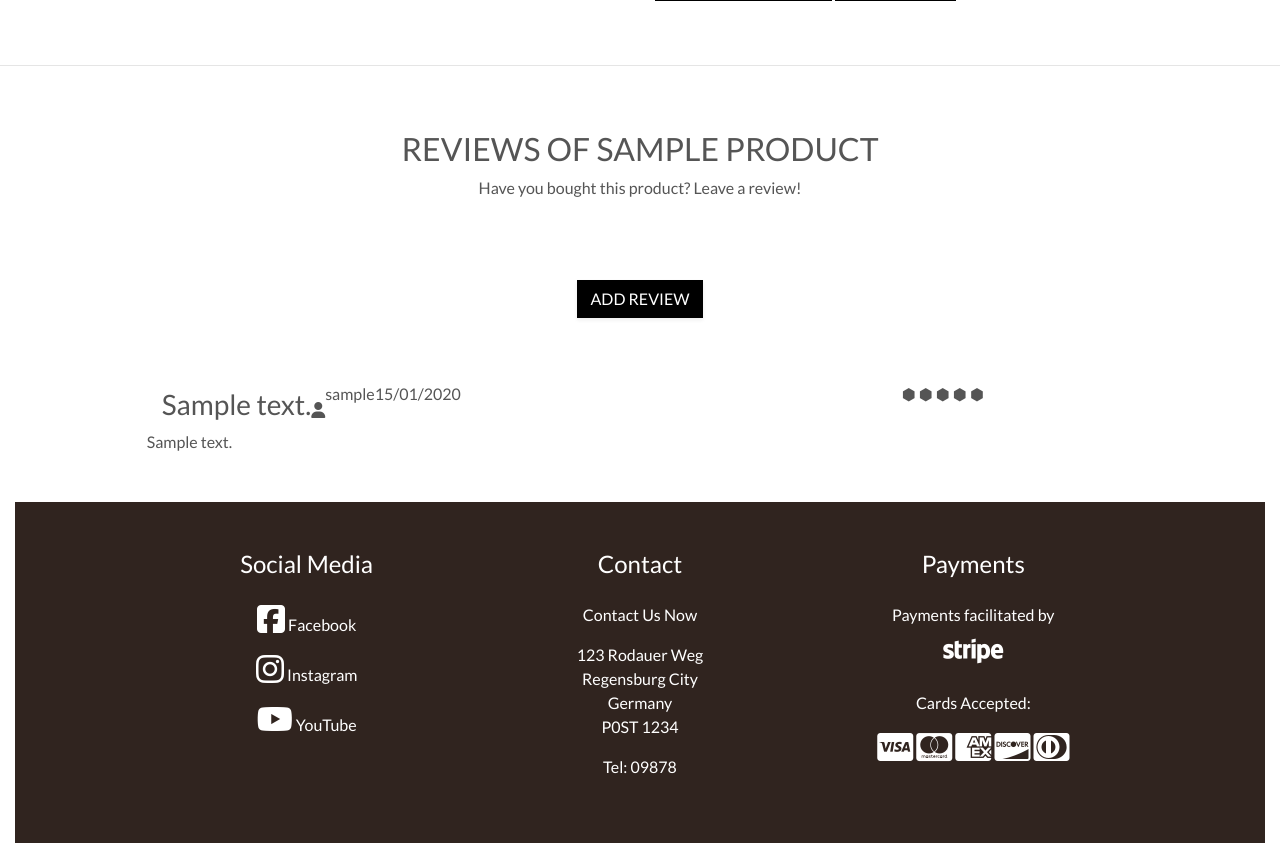
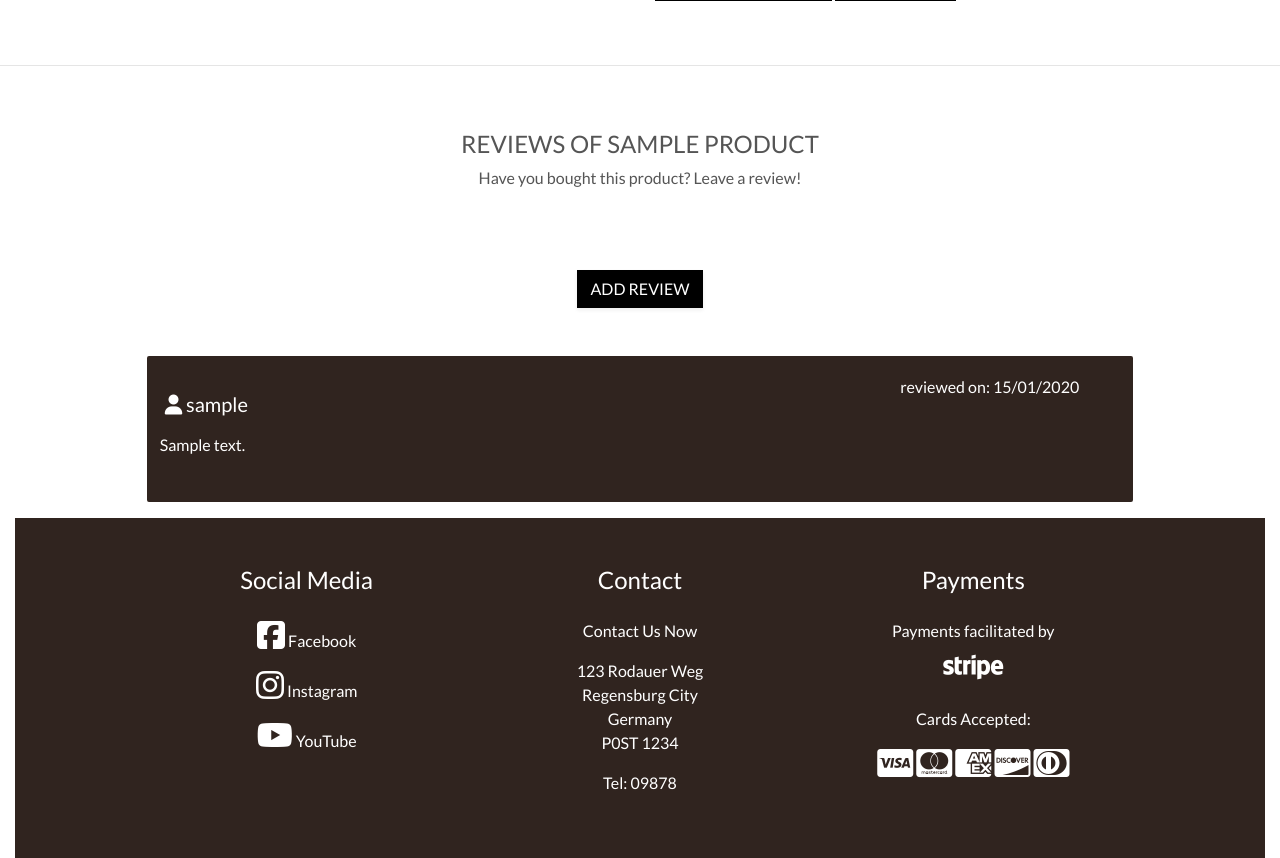
Before and after one commit to HinaKhan94/fetch, a Django app: page /products/1/ in a window 1280 px wide. Shown: the part 617-1475 px from the top of the page. Run offline with Django 3.2, Linux system fonts and the light colour scheme; tables that the repository leaves empty hold one stand-in row (values such as "Sample post"); grey boxes marked "Sample" are stand-in pictures; some libraries are stand-ins or nearby versions.

Commit message:
build: add delete a review template, view and url

```diff
--- a/products/static/reviews/css/review.css
+++ b/products/static/reviews/css/review.css
@@ -8,6 +8,10 @@
 
 .review-container {
     border-radius: 2px;
+    border: solid;
+    border-color: #30241f;
+    background-color: #30241f;
+    color: white;
 }
 
 .review-title {
@@ -15,6 +19,9 @@
     line-height: 0.8;
 }
 
+.review-content {
+    padding: 10px;
+}
 /* Add Review Page */
 
 .ib-form {
--- a/products/templates/products/product_detail.html
+++ b/products/templates/products/product_detail.html
@@ -1,5 +1,8 @@
 {% extends "base.html" %}
 {% load static %}
+{% block extra_css %}
+    <link rel="stylesheet" href="{% static 'reviews/css/review.css' %}">
+{% endblock %}
 
 {% block page_header %}
     <div class="container header-container">
@@ -130,26 +133,13 @@
                 <div class="col-12 col-lg-10 offset-lg-1 bg-ib-white mb-3 pt-3 pb-3 review-container">
                     <div class="row font-body text-dark-grey review-header mb-2">
                         <div class="col-12 col-sm-9 d-block d-md-flex flex-wrap align-items-end mb-1 mb-md-0">
-                            <h3 class="review-title weight-semibold d-block d-lg-inline mb-1 mb-md-0 me-md-3">{{ review.content }}</h3>
+                            <h3 class="review-title weight-semibold d-block d-lg-inline mb-1 mb-md-0 me-md-3"><i class="fas fa-user text-ib-light text-center"></i>  {{ review.user }}</h3>
+                        </div>
+                        <div class="col-12 col-sm-3 text-start text-sm-end">
                             <div class="d-inline-flex">
                                 <div class="review-user-div text-blue me-2 d-flex align-items-end ib-lh-1">
-                                    <div class="category-icon-circle-sm bg-blue me-1">
-                                        <i class="fas fa-user text-ib-light text-center"></i>
-                                    </div>
-                                    <p class="d-inline me-2">{% if review.user != None %}{{ review.user }}{% else %}Anonymous{% endif %}</p>
+                                    <p class="d-inline me-2"> reviewed on: {{ review.created_on|date:"d/m/Y" }} </p>
                                 </div>
-                                <p class="d-inline weight-light review-date m-0 ib-lh-1">{{ review.created_on|date:"d/m/Y" }}</p>
-                            </div>
-                        </div>
-                        <div class="col-12 col-sm-3 text-start text-sm-end">
-
-                            <!-- Review Rating -->
-                            <div class="rating-div review-rating ib-lh-1 pe-0">
-                                <span class="ib-lh-1 rating-hex-small rating-hex-{% if review.rating >= 1 %}true{% else %}false{% endif %}">&#x2B22;</span>
-                                <span class="ib-lh-1 rating-hex-small rating-hex-{% if review.rating >= 2 %}true{% else %}false{% endif %}">&#x2B22;</span>
-                                <span class="ib-lh-1 rating-hex-small rating-hex-{% if review.rating >= 3 %}true{% else %}false{% endif %}">&#x2B22;</span>
-                                <span class="ib-lh-1 rating-hex-small rating-hex-{% if review.rating >= 4 %}true{% else %}false{% endif %}">&#x2B22;</span>
-                                <span class="ib-lh-1 rating-hex-small rating-hex-{% if review.rating >= 5 %}true{% else %}false{% endif %}">&#x2B22;</span>
                             </div>
                         </div>
                     </div>
@@ -159,16 +149,16 @@
 
                     <!-- Review EDIT / DELETE Buttons -->
                     {% if request.user.is_superuser or request.user == review.user %}
-                        <div class="row">
+                        <div class="row review-content">
                             <div class="mt-2 gy-3">
 
                                 {% if request.user == review.user %}
                                     <!-- Edit Review - Review Author Only -->
-                                    <a href="{% url 'edit_review' review.id %}" class="edit-del-btn edit-btn font-title text-decoration-none weight-bold align-middle me-2">EDIT</a>
+                                    <a href="{% url 'edit_review' review.id %}" class="btn btn-outline-black rounded-0 mt-5 text-decoration-none text-uppercase shadow-sm">EDIT</a>
                                 {% endif %}
 
                                 <!-- Delete Review - Review Author or Superuser Only -->
-                                <button type="button" data-toggle="modal" data-target="#modal-{{ review.id }}" class="edit-del-btn del-btn font-title text-decoration-none weight-bold align-middle">DELETE</button>
+                                <button type="button" data-toggle="modal" data-target="#modal-{{ review.id }}" class="btn btn-black rounded-0 mt-5 text-decoration-none text-uppercase shadow-sm">DELETE</button>
                             </div>
                         </div>
 
@@ -188,7 +178,7 @@
                                     </div>
                                     <div class="modal-footer pt-0">
                                         <button type="button" class="edit-del-btn dismiss-btn font-title text-decoration-none weight-regular align-middle me-2" data-dismiss="modal">CLOSE</button>
-                                        <a href="" class="edit-del-btn del-btn font-title text-decoration-none weight-bold align-middle">DELETE</a>
+                                        <a href="{% url 'delete_review' review.id %}?next={{ request.path|urlencode }}" class="edit-del-btn del-btn font-title text-decoration-none weight-bold align-middle">DELETE</a>
                                     </div>
                                 </div>
                             </div>
--- a/products/urls.py
+++ b/products/urls.py
@@ -12,4 +12,8 @@ urlpatterns = [
         'edit_review/<int:review_id>/',
         views.edit_review, name='edit_review'
     ),
+    path(
+        'delete_review/<int:review_id>/',
+        views.delete_review, name='delete_review'
+    ),
 ]
--- a/products/views.py
+++ b/products/views.py
@@ -228,3 +228,37 @@ def edit_review(request, review_id):
     }
 
     return render(request, template, context)
+
+
+@login_required
+def delete_review(request, review_id):
+    """ Deletes a review """
+
+    review = get_object_or_404(Review, pk=review_id)
+    product = Product.objects.filter(reviews=review)[0]
+
+    # Gets the previous page URL for redirect
+    next = request.GET.get('next', '')
+
+    # Checks user is author of review or superuser
+    # redirects to product detail if not
+    if not request.user.is_superuser:
+        if request.user != review.user:
+            messages.error(request, 'You can only delete your own reviews.')
+            return redirect(reverse('product_detail', args=[product.id]))
+
+    review = get_object_or_404(Review, pk=review_id)
+    review.delete()
+
+    # Updates product rating on product object
+    if product.reviews.filter(is_approved=True).count() > 0:
+        product.rating = round(
+            product.reviews.filter(
+                is_approved=True).aggregate(Avg('rating'))['rating__avg'])
+    else:
+        product.rating = 0
+    product.save()
+
+    request.session['show_bag_summary'] = False
+    messages.success(request, 'Review successfully deleted!')
+    return redirect(next)
```
